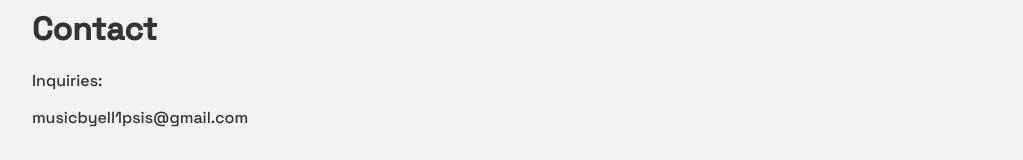
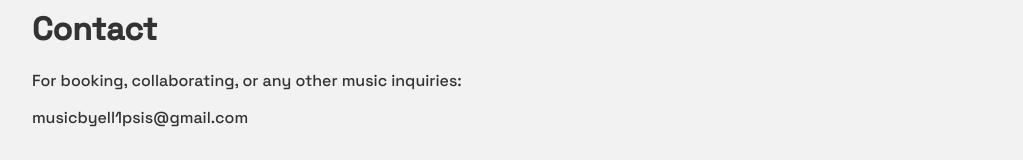
Before and after one commit to jakedoan3/ellipsis, a Next.js app: page /contact in a window 1280 px wide. Shown: the part 207-367 px from the top of the page, without its empty margins (128-1151 px from the left). Built offline with nearby package versions, Linux system fonts and the light colour scheme.

Commit message:
tidied up+added stripe dependency

```diff
--- a/package.json
+++ b/package.json
@@ -16,7 +16,8 @@
     "react-icons": "^4.6.0",
     "react-mailchimp-subscribe": "^2.1.3",
     "react-player": "^2.11.0",
-    "sass": "^1.56.1"
+    "sass": "^1.56.1",
+    "stripe": "^11.0.0"
   },
   "devDependencies": {
     "eslint": "8.27.0",
--- a/pages/about.js
+++ b/pages/about.js
@@ -10,7 +10,7 @@ const About = () => {
       </Head>
       <div>
         <h1>About Me</h1>
-        <p>Lorem Ipsum</p>
+        <p>I'm a pretty cool guy.</p>
       </div>
     </>
   );
--- a/pages/contact.js
+++ b/pages/contact.js
@@ -4,7 +4,7 @@ const Contact = () => {
   return (
     <div>
       <h1>Contact</h1>
-      <p>Inquiries:</p>
+      <p>For booking, collaborating, or any other music inquiries:</p>
       <p>musicbyell1psis@gmail.com</p>
     </div>
 
```
Also changed, not shown: pages/music.js (+2 -6 lines), 1 other file (tests, documents, lock files or other folders).
